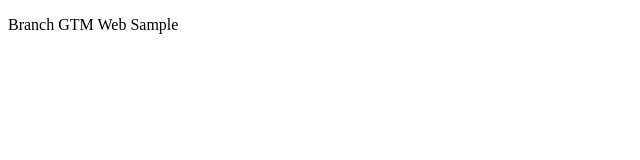
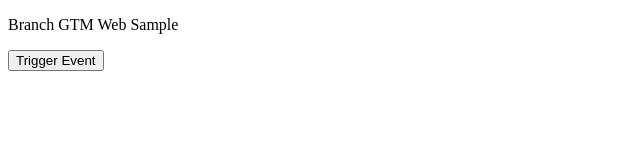
Before and after one commit to kartik-branch/GTMBranchWebExample, a plain HTML site: page index.html in a window 1280 px wide. Shown: the whole page, without its empty margins (0-640 px from the left). Drawn offline with Linux system fonts and the light colour scheme.

Commit message:
Update index.html

```diff
--- a/index.html
+++ b/index.html
@@ -17,6 +17,6 @@ j=d.createElement(s),dl=l!='dataLayer'?'&l='+l:'';j.async=true;j.src=
 height="0" width="0" style="display:none;visibility:hidden"></iframe></noscript>
 <!-- End Google Tag Manager (noscript) -->
 <p>Branch GTM Web Sample </p>
-
+<button type="button" onclick="alert('Hello world!')">Trigger Event</button>
 </body>
 </html>
```
